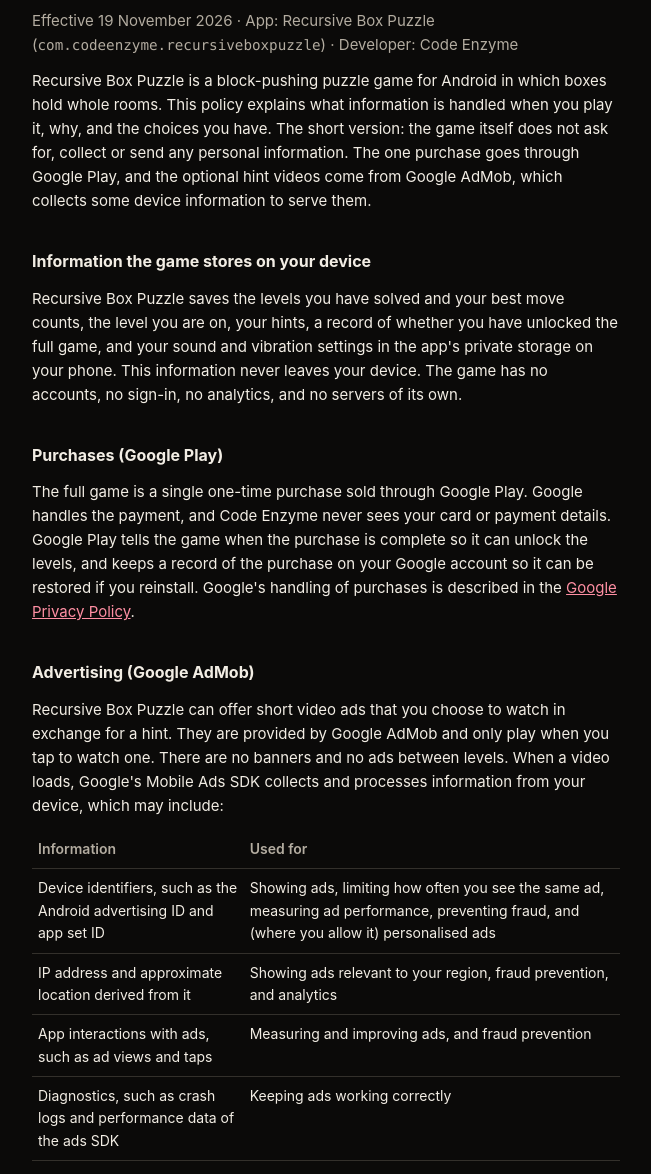
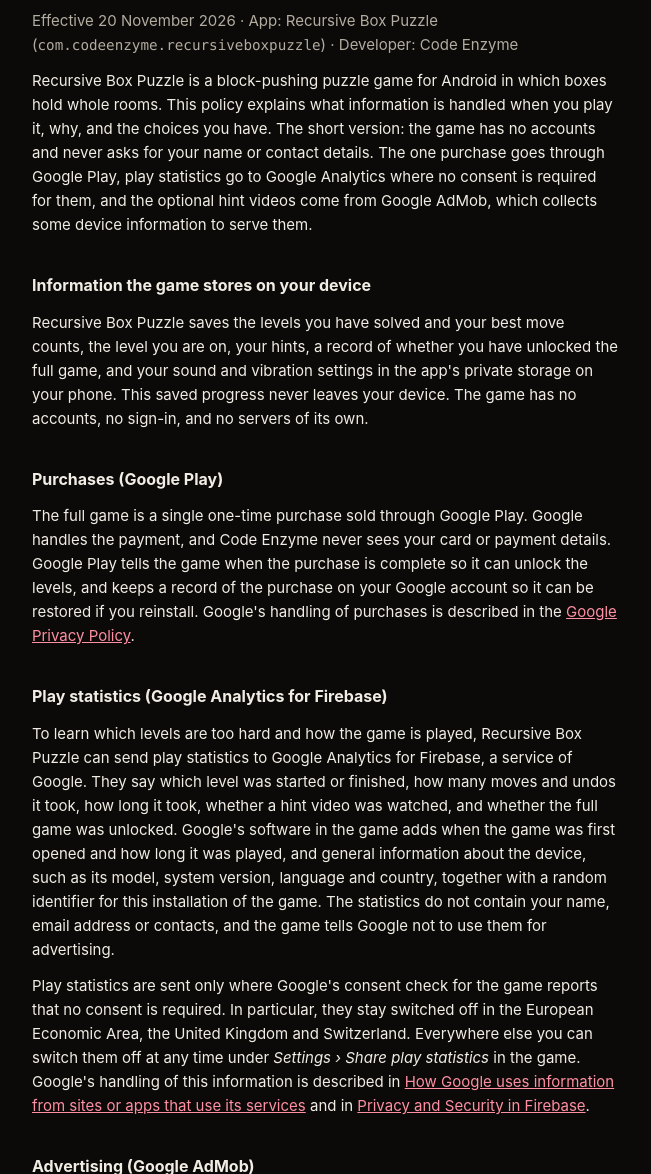
Before and after one commit to Code-Enzyme/recursive-box-puzzle-privacy, a plain HTML site: page index.html in a window 1280 px wide. Shown: the part 58-1232 px from the top of the page, without its empty margins (314-965 px from the left). Drawn offline with Linux system fonts and the light colour scheme.

Commit message:
Describe play statistics sent to Google Analytics for Firebase
The game now sends play statistics where no consent is required for
them, with a switch in Settings to turn them off.

Co-Authored-By: Claude Fable 5.2 <noreply@anthropic.com>
Claude-Session: https://claude.ai/code/session_01XYUdfuoKsDGwHKf3aDnAv4

```diff
--- a/index.html
+++ b/index.html
@@ -29,15 +29,19 @@
 <body>
 <main>
 <h1>Recursive Box Puzzle Privacy Policy</h1>
-<p class="meta">Effective 19 November 2026 · App: Recursive Box Puzzle (<code>com.codeenzyme.recursiveboxpuzzle</code>) · Developer: Code Enzyme</p>
+<p class="meta">Effective 20 November 2026 · App: Recursive Box Puzzle (<code>com.codeenzyme.recursiveboxpuzzle</code>) · Developer: Code Enzyme</p>
 
-<p>Recursive Box Puzzle is a block-pushing puzzle game for Android in which boxes hold whole rooms. This policy explains what information is handled when you play it, why, and the choices you have. The short version: the game itself does not ask for, collect or send any personal information. The one purchase goes through Google Play, and the optional hint videos come from Google AdMob, which collects some device information to serve them.</p>
+<p>Recursive Box Puzzle is a block-pushing puzzle game for Android in which boxes hold whole rooms. This policy explains what information is handled when you play it, why, and the choices you have. The short version: the game has no accounts and never asks for your name or contact details. The one purchase goes through Google Play, play statistics go to Google Analytics where no consent is required for them, and the optional hint videos come from Google AdMob, which collects some device information to serve them.</p>
 
 <h2>Information the game stores on your device</h2>
-<p>Recursive Box Puzzle saves the levels you have solved and your best move counts, the level you are on, your hints, a record of whether you have unlocked the full game, and your sound and vibration settings in the app's private storage on your phone. This information never leaves your device. The game has no accounts, no sign-in, no analytics, and no servers of its own.</p>
+<p>Recursive Box Puzzle saves the levels you have solved and your best move counts, the level you are on, your hints, a record of whether you have unlocked the full game, and your sound and vibration settings in the app's private storage on your phone. This saved progress never leaves your device. The game has no accounts, no sign-in, and no servers of its own.</p>
 
 <h2>Purchases (Google Play)</h2>
 <p>The full game is a single one-time purchase sold through Google Play. Google handles the payment, and Code Enzyme never sees your card or payment details. Google Play tells the game when the purchase is complete so it can unlock the levels, and keeps a record of the purchase on your Google account so it can be restored if you reinstall. Google's handling of purchases is described in the <a href="https://policies.google.com/privacy">Google Privacy Policy</a>.</p>
+
+<h2>Play statistics (Google Analytics for Firebase)</h2>
+<p>To learn which levels are too hard and how the game is played, Recursive Box Puzzle can send play statistics to Google Analytics for Firebase, a service of Google. They say which level was started or finished, how many moves and undos it took, how long it took, whether a hint video was watched, and whether the full game was unlocked. Google's software in the game adds when the game was first opened and how long it was played, and general information about the device, such as its model, system version, language and country, together with a random identifier for this installation of the game. The statistics do not contain your name, email address or contacts, and the game tells Google not to use them for advertising.</p>
+<p>Play statistics are sent only where Google's consent check for the game reports that no consent is required. In particular, they stay switched off in the European Economic Area, the United Kingdom and Switzerland. Everywhere else you can switch them off at any time under <em>Settings › Share play statistics</em> in the game. Google's handling of this information is described in <a href="https://policies.google.com/technologies/partner-sites">How Google uses information from sites or apps that use its services</a> and in <a href="https://firebase.google.com/support/privacy">Privacy and Security in Firebase</a>.</p>
 
 <h2>Advertising (Google AdMob)</h2>
 <p>Recursive Box Puzzle can offer short video ads that you choose to watch in exchange for a hint. They are provided by Google AdMob and only play when you tap to watch one. There are no banners and no ads between levels. When a video loads, Google's Mobile Ads SDK collects and processes information from your device, which may include:</p>
@@ -57,9 +61,10 @@
 <h2>Your choices</h2>
 <ul>
 <li><strong>Consent:</strong> if you are in the European Economic Area, the UK, Switzerland, or another region where consent is required, the game asks for your consent through Google's consent form before any ad loads. Until you have chosen, the game does not start the ad service at all. You can change your choice at any time under <em>Settings › Privacy choices</em> in the game.</li>
+<li><strong>Play statistics:</strong> switch them off under <em>Settings › Share play statistics</em> in the game. The switch is not shown where statistics are already off because consent would be required.</li>
 <li><strong>Skipping ads:</strong> hint videos are optional. If you never ask for one, no ad is shown.</li>
 <li><strong>Personalised ads:</strong> you can reset or delete your advertising ID, or opt out of ads personalisation, in your Android settings under <em>Settings › Privacy › Ads</em> (or <em>Google › Ads</em> on some phones).</li>
-<li><strong>Deleting your data:</strong> <em>Settings › Reset progress</em> in the game clears your solved levels, and uninstalling Recursive Box Puzzle deletes everything it stored on your device. For data held by Google for purchases or advertising, see the <a href="https://policies.google.com/privacy">Google Privacy Policy</a>.</li>
+<li><strong>Deleting your data:</strong> <em>Settings › Reset progress</em> in the game clears your solved levels, and uninstalling Recursive Box Puzzle deletes everything it stored on your device. For data held by Google for purchases, play statistics or advertising, see the <a href="https://policies.google.com/privacy">Google Privacy Policy</a>.</li>
 </ul>
 
 <h2>Children</h2>
```
